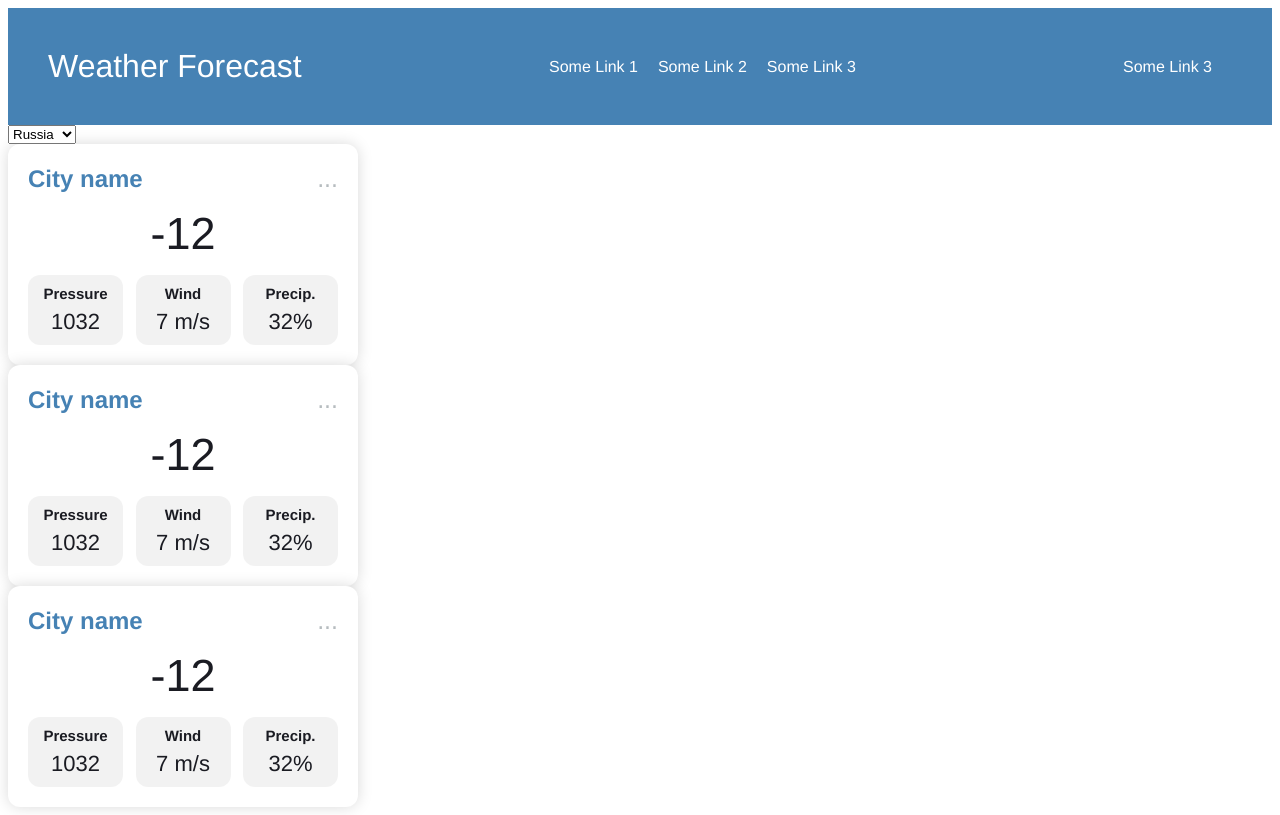
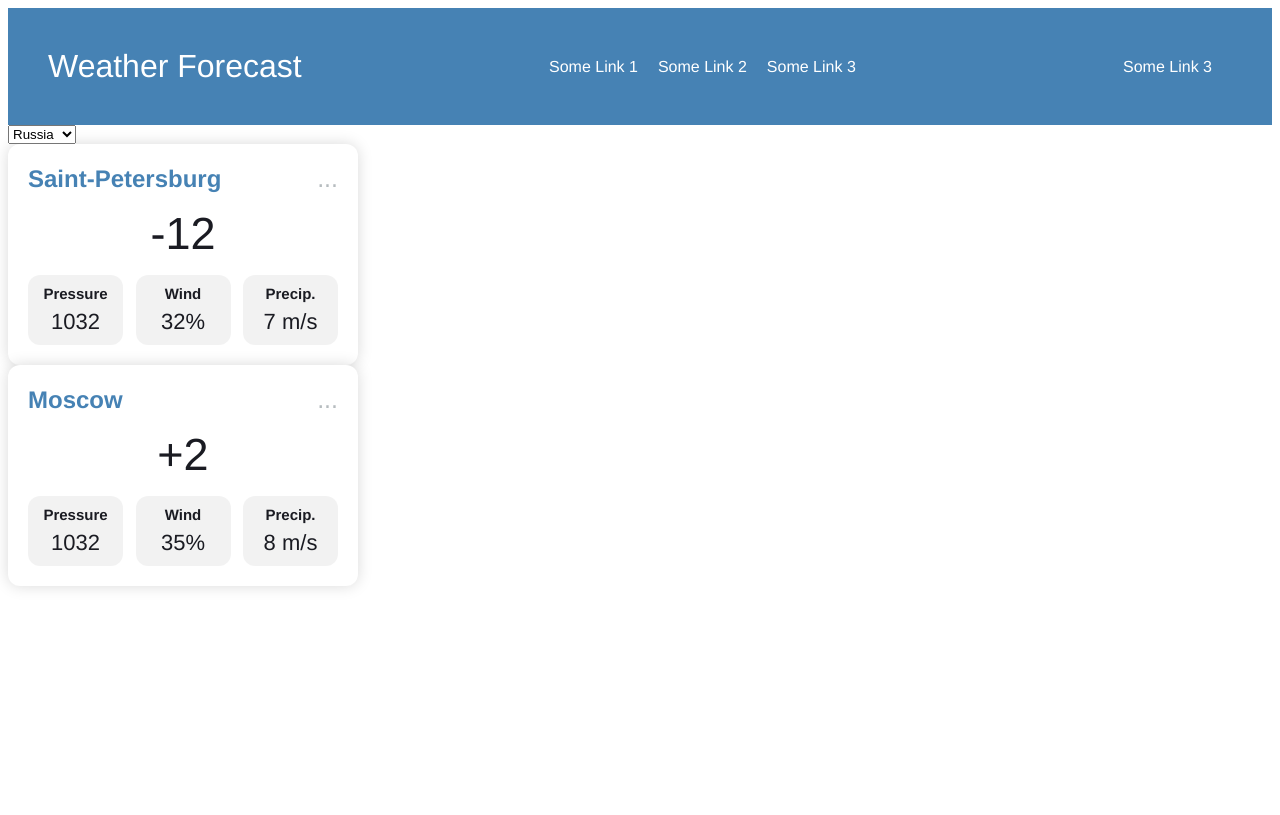
Before and after one commit to Kalibryyy/angular-weather-forecast, an Angular app: page / in a window 1280 px wide. Built offline with nearby package versions, Linux system fonts and the light colour scheme.

Commit message:
cards rendering

```diff
--- a/src/app/app.component.html
+++ b/src/app/app.component.html
@@ -4,6 +4,4 @@
   <option value="Norway">Norway</option>
   <option value="USA">USA</option>
 </select>
-<app-card></app-card>
-<app-card></app-card>
-<app-card></app-card>
+<app-weather-forecast></app-weather-forecast>
--- a/src/app/app.module.ts
+++ b/src/app/app.module.ts
@@ -6,13 +6,15 @@ import { AppComponent } from './app.component';
 import {CardComponent} from './card/card.component';
 import { HeaderComponent } from './header/header.component';
 import { MainComponent } from './main/main.component';
+import { WeatherForecastComponent } from './weather-forecast/weather-forecast.component';
 
 @NgModule({
   declarations: [
     AppComponent,
     CardComponent,
     HeaderComponent,
-    MainComponent
+    MainComponent,
+    WeatherForecastComponent
   ],
   imports: [
     BrowserModule,
--- a/src/app/card/card.component.html
+++ b/src/app/card/card.component.html
@@ -1,21 +1,21 @@
 <article class="card">
   <div class="card__header">
-    <h2 class="card__title">City name</h2>
+    <h2 class="card__title">{{ card.city }}</h2>
     <button class="card__opts">...</button>
   </div>
-  <p class="card__temp-value">-12</p>
+  <p class="card__temp-value">{{card.temperature}}</p>
   <div class="card__params-wrapper">
     <div class="card__param">
       <h3 class="card__param-subtitle">Pressure</h3>
-      <p class="card__param-value">1032</p>
+      <p class="card__param-value">{{card.pressure}}</p>
     </div>
     <div class="card__param">
       <h3 class="card__param-subtitle">Wind</h3>
-      <p class="card__param-value">7 m/s</p>
+      <p class="card__param-value">{{ card.wind}}</p>
     </div>
     <div class="card__param">
       <h3 class="card__param-subtitle">Precip.</h3>
-      <p class="card__param-value">32%</p>
+      <p class="card__param-value">{{ card.precipitation }}</p>
     </div>
   </div>
 </article>
--- a/src/app/card/card.component.ts
+++ b/src/app/card/card.component.ts
@@ -1,8 +1,12 @@
-import {Component} from '@angular/core';
+import {Component, Input} from '@angular/core';
+import {Card} from '../weather-forecast/weather-forecast.component';
 
 @Component({
   selector: 'app-card',
   templateUrl: './card.component.html',
   styleUrls: ['./card.component.css']
 })
-export class CardComponent {}
+export class CardComponent {
+  @Input()
+  card!: Card;
+}
--- /dev/null
+++ b/src/app/weather-forecast/weather-forecast.component.html
@@ -0,0 +1,4 @@
+<app-card
+  *ngFor="let iterCard of russia"
+  [card]="iterCard"
+></app-card>
--- /dev/null
+++ b/src/app/weather-forecast/weather-forecast.component.ts
@@ -0,0 +1,31 @@
+import { Component } from '@angular/core';
+
+export interface Card {
+  city: string;
+  temperature: string;
+  pressure: number;
+  wind: string;
+  precipitation: string;
+}
+
+@Component({
+  selector: 'app-weather-forecast',
+  templateUrl: './weather-forecast.component.html',
+  styleUrls: ['./weather-forecast.component.css']
+})
+export class WeatherForecastComponent{
+  russia: Card[] = [{
+    city: 'Saint-Petersburg',
+    temperature: '-12',
+    pressure: 1032,
+    wind: '32%',
+    precipitation: '7 m/s',
+  },
+    {
+      city: 'Moscow',
+      temperature: '+2',
+      pressure: 1032,
+      wind: '35%',
+      precipitation: '8 m/s',
+    }, ];
+}
```
Also changed, not shown: src/app/weather-forecast/weather-forecast.component.css (added).
